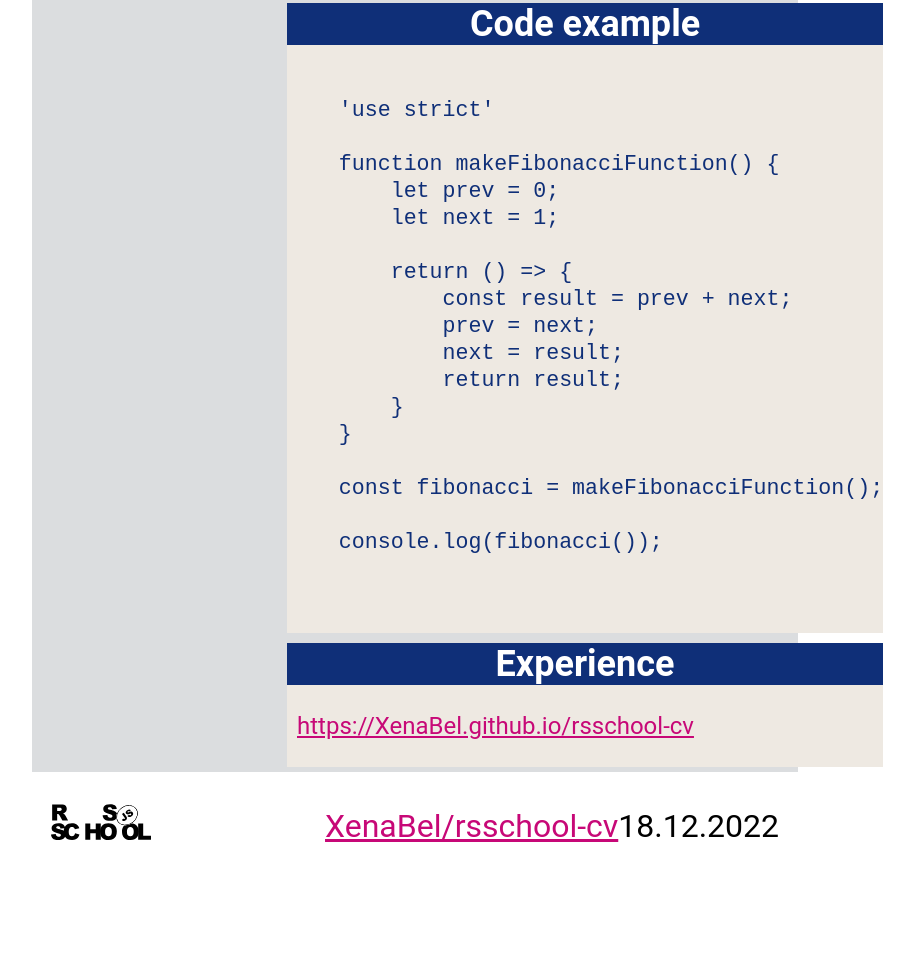
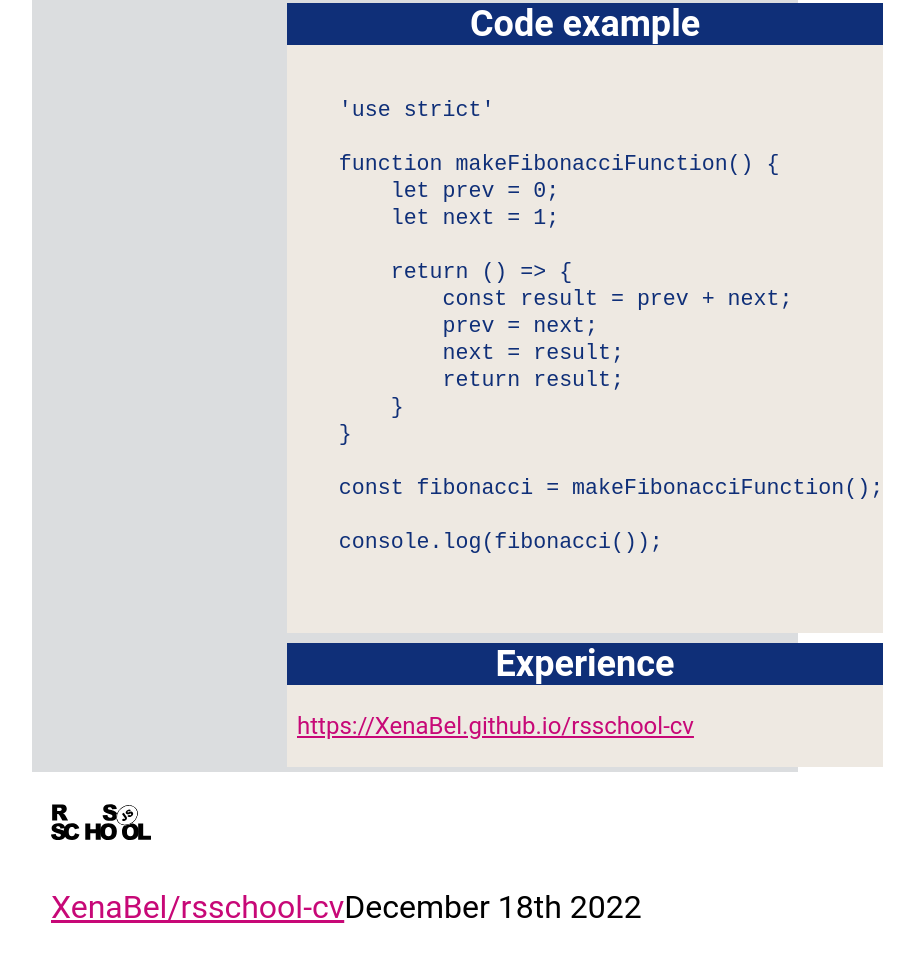
Before and after one commit to XenaBel/rsschool-cv, a plain HTML site: page index.html in a window 1280 px wide. Shown: the part 1027-1983 px from the top of the page, without its empty margins (225-1139 px from the left). Before the commit the page ends 1905 px from the top, so only its background shows below. Drawn offline with Linux system fonts and the light colour scheme.

Commit message:
fix: change tag time

```diff
--- a/index.html
+++ b/index.html
@@ -141,7 +141,7 @@
                 </div>
                 <div class="about">
                     <a href="https://github.com/XenaBel/rsschool-cv">XenaBel/rsschool-cv</a>
-                    <time>18.12.2022</time>
+                    <time datetime="2021-12-18">December 18th 2022</time>
                 </div>
             </div>
         </div>
```
